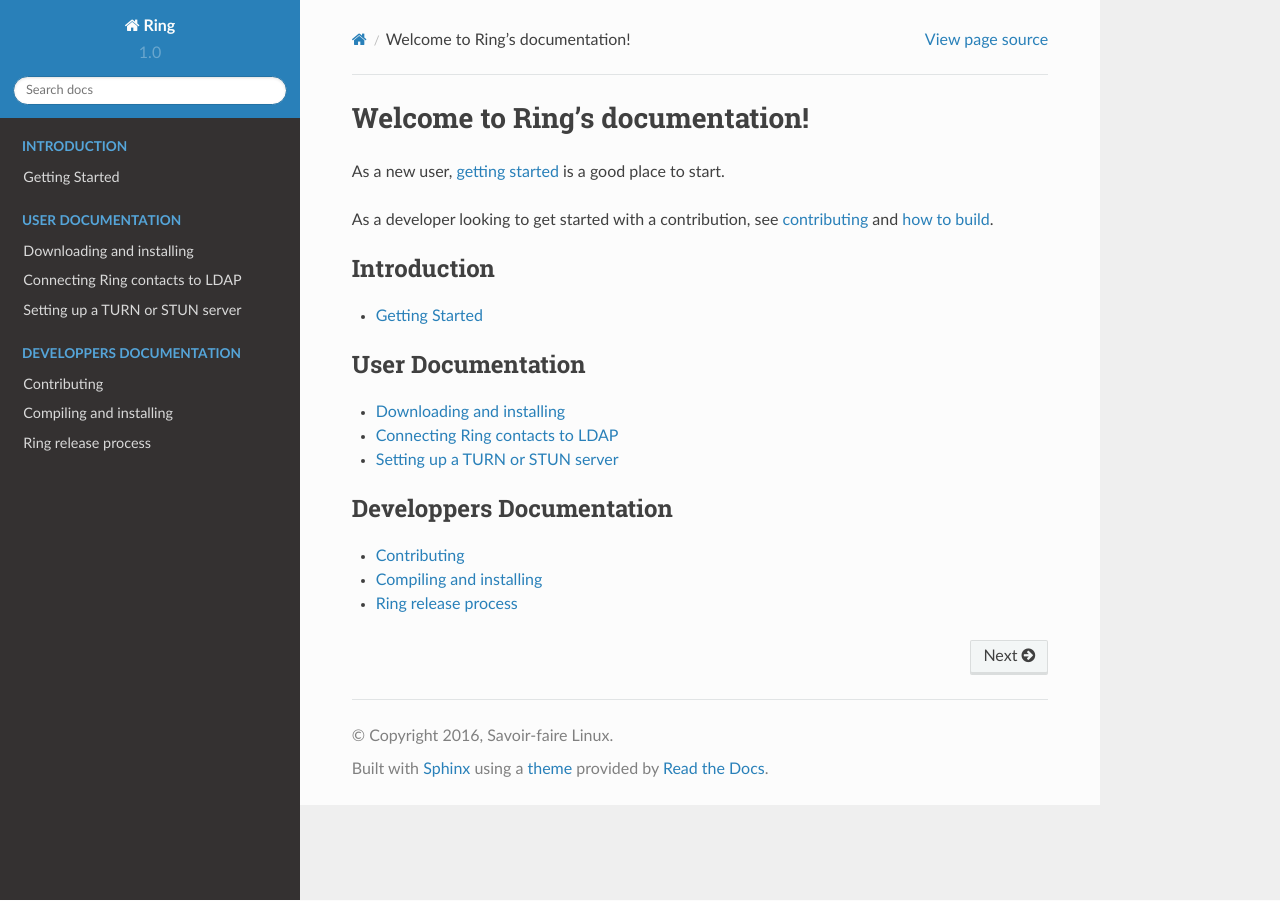
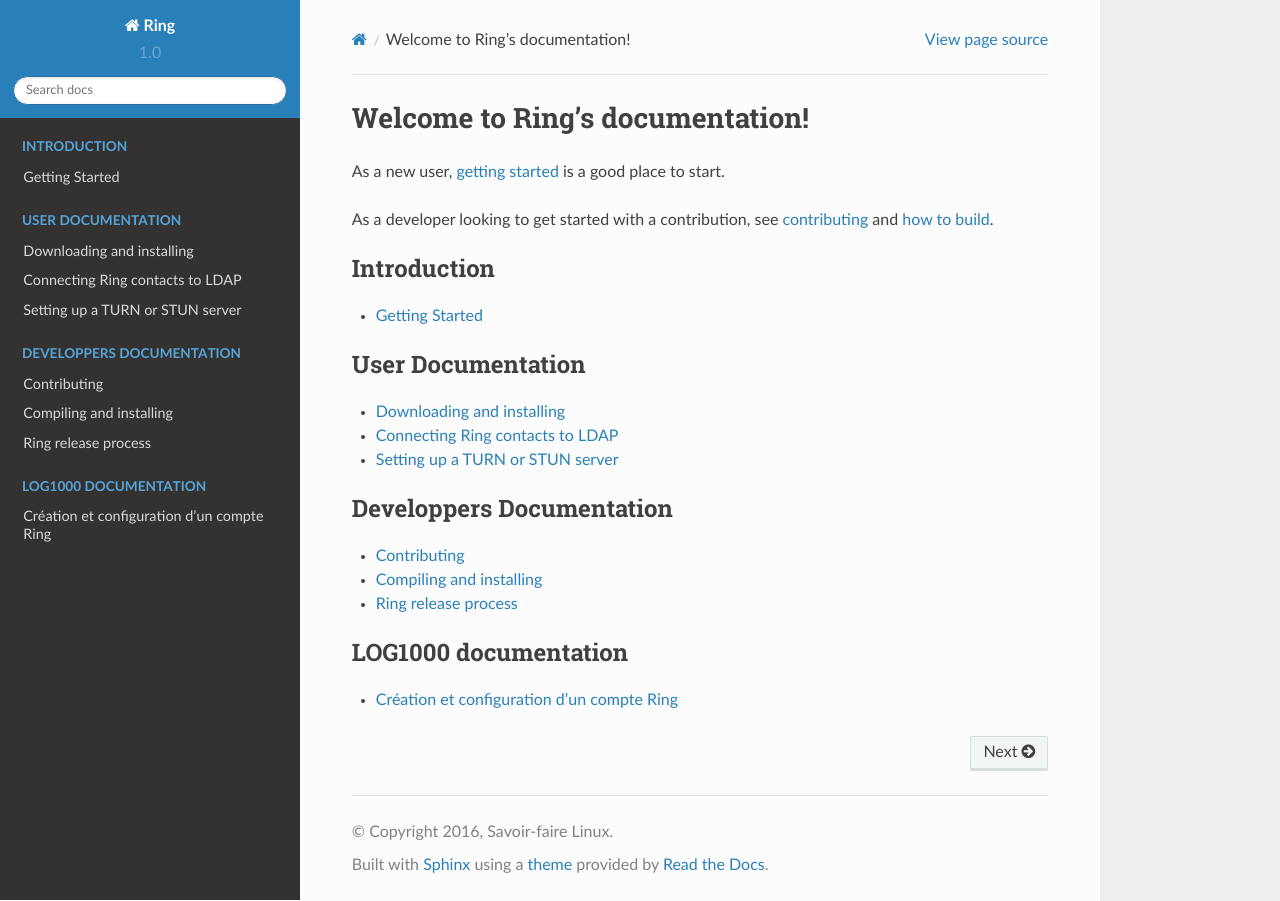
Before and after one commit to savoirfairelinux/jami-project, a Sphinx documentation site: the page built from docs/source/index.rst, in a window 1280 px wide. Built offline with Sphinx 7.4.7 and the Read the Docs theme 2.0.0, drawn with Linux system fonts in a browser that asks for light colours.

Commit message:
Creation/configuration d'un compte Ring
Change-Id: I223255c100cc61c29e254fcf45a1c1b5253e92c7

```diff
--- /dev/null
+++ b/docs/source/dev/log1000Doc/creation_config_compte_ring_DOC.rst
@@ -0,0 +1,95 @@
+==========================================
+Création et configuration d'un compte Ring
+==========================================
+Pour pouvoir utiliser les fonctionnalités que Ring offre, il faut d’abord créer un compte. Ce compte vous permettra de communiquer, de façon sécurisée, à distance avec vos proches, vos amis ou même en milieu professionnel. Vous pourriez alors appeler ou recevoir des appels par l’intermédiaire de votre compte Ring qui servira de référence à un réseau distribué.
+
+Création du compte
+==================
+
+Après avoir ouvert l’application Ring pour la première fois, vous devriez voir sur votre écran ceci :
+
+.. image:: 1.png
+    :width: 400px
+    :align: center
+    :height: 800px
+    :alt: alternate text
+
+Tapez sur « **CRÉER UN COMPTE RING** » pour débuter la création d'un compte Ring.
+
+Configuration du compte
+=======================
+
+Vous devez maintenant saisir les informations demandées pour la configuration de votre compte Ring.
+
+.. |logo| image:: fleche2.png
+    :width: 12pt
+    :height: 12pt
+
+.. hint:: Vous pouvez quitter cette page, à tout moment, en appuyant sur la flèche de retour en haut à gauche de votre écran. |logo|
+
+.. image:: 2.png
+    :width: 400px
+    :align: center
+    :height: 800px
+    :alt: alternate text
+
+Choix d’un nom d’utilisateur (optionnel)
+----------------------------------------
+
+En appuyant sur l’écran à l’emplacement « **Entrez un nouveau nom d’utilisateur** », vous serez en mesure d’écrire un nom d’utilisateur que vous aurez choisis.
+
+.. warning:: Vous ne pouvez pas choisir un nom d’utilisateur déjà pris par un autre usager.
+
+.. image:: 3.png
+    :width: 400px
+    :align: center
+    :height: 800px
+    :alt: alternate text
+
+.. |logo2| image:: bouton2.png
+    :width: 20pt
+    :height: 20pt
+
+Si vous ne désirez pas choisir un nom d’utilisateur, appuyez sur le bouton à droite de « **Enregistrer un nom public** ». |logo2|
+
+Notez que vous pouvez en choisir un après la création de votre compte, à tout moment, dans l’option de l’onglet de navigation « *Gérer les comptes* ».
+
+Choix d’un mot de passe
+-----------------------
+
+Une fois que vous avez choisis un nom d’utilisateur valide ou que si vous avez choisis de ne pas choisir un nom d’utilisateur, vous devez maintenant associer à votre compte un mot de passe. Ce mot de passe servira à ce que vous soyez la seule personne ayant accès à ce compte lié à votre appareil Android. Il doit comporter au minimum 6 caractères et peut être composé de lettres et de chiffres.
+
+Appuyez maintenant sur l’espace réservé à la saisie du mot de passe « **Nouveau mot de passe** » et rentrez s’en un.
+
+.. |logo3| image:: oeil2.png
+    :width: 20pt
+    :height: 20pt
+
+Remarquez que vous ne pouvez voir ce que vous écrivez par mesure de sécurité. Au besoin, vous pouvez consulter votre saisie de texte en appuyant sur l’image de l’œil à droite du champ fourni à l’écriture. |logo3|
+
+
+Ensuite, tapez-le encore dans l’emplacement suivant, « **Confirmez le mot de passe** » pour confirmer ce que vous avez écrit précédemment. Les 2 champs doivent être remplis des mêmes caractères. Assurez-vous de ne pas oublier votre mot de passe. Vous en aurez besoin pour accèder a votre compte Ring.
+
+.. image:: 4.png
+    :width: 400px
+    :align: center
+    :height: 800px
+    :alt: alternate text
+
+Une fois le choix du mot de passe terminé, appuyez sur « **CRÉER LE COMPTE** » pour terminer la configuration du compte et le créer. Vous devriez voir apparaître à l’écran une boite de notification mentionnant l’état de la création du compte. Il est important de patienter quelques instants pendant que le compte est ajouté et lié à votre appareil.
+
+.. note:: Dans l'exemple ci-dessous, j’ai choisis de ne pas mettre de nom d’utilisateur.
+
+.. image:: 5.png
+    :width: 400px
+    :align: center
+    :height: 800px
+    :alt: alternate text
+
+Une fois l’ajout du compte terminé, une deuxième boite de notification mentionnera que la création du compte a bien été réussie. Appuyez sur « **OK** » pour passer à votre page d’accueil. Félicitation, vous pouvez maintenant ajouter d’autres comptes et passer des appels sécurisés de haute qualité!
+
+.. image:: 6.png
+    :width: 400px
+    :align: center
+    :height: 800px
+    :alt: alternate text
--- a/docs/source/index.rst
+++ b/docs/source/index.rst
@@ -52,3 +52,10 @@
    :glob:
 
    dev/gnome-client/*
+
+.. toctree::
+   :caption: LOG1000 documentation
+   :maxdepth: 1
+   :glob:
+
+   dev/log1000Doc/*
```
Also changed, not shown: docs/source/dev/log1000Doc/1.jpg (added), docs/source/dev/log1000Doc/1.png (added), docs/source/dev/log1000Doc/2.png (added), docs/source/dev/log1000Doc/3.png (added), docs/source/dev/log1000Doc/4.png (added), docs/source/dev/log1000Doc/5.png (added), docs/source/dev/log1000Doc/6.png (added), docs/source/dev/log1000Doc/bouton2.png (added), docs/source/dev/log1000Doc/fleche2.png (added), docs/source/dev/log1000Doc/oeil2.png (added).
